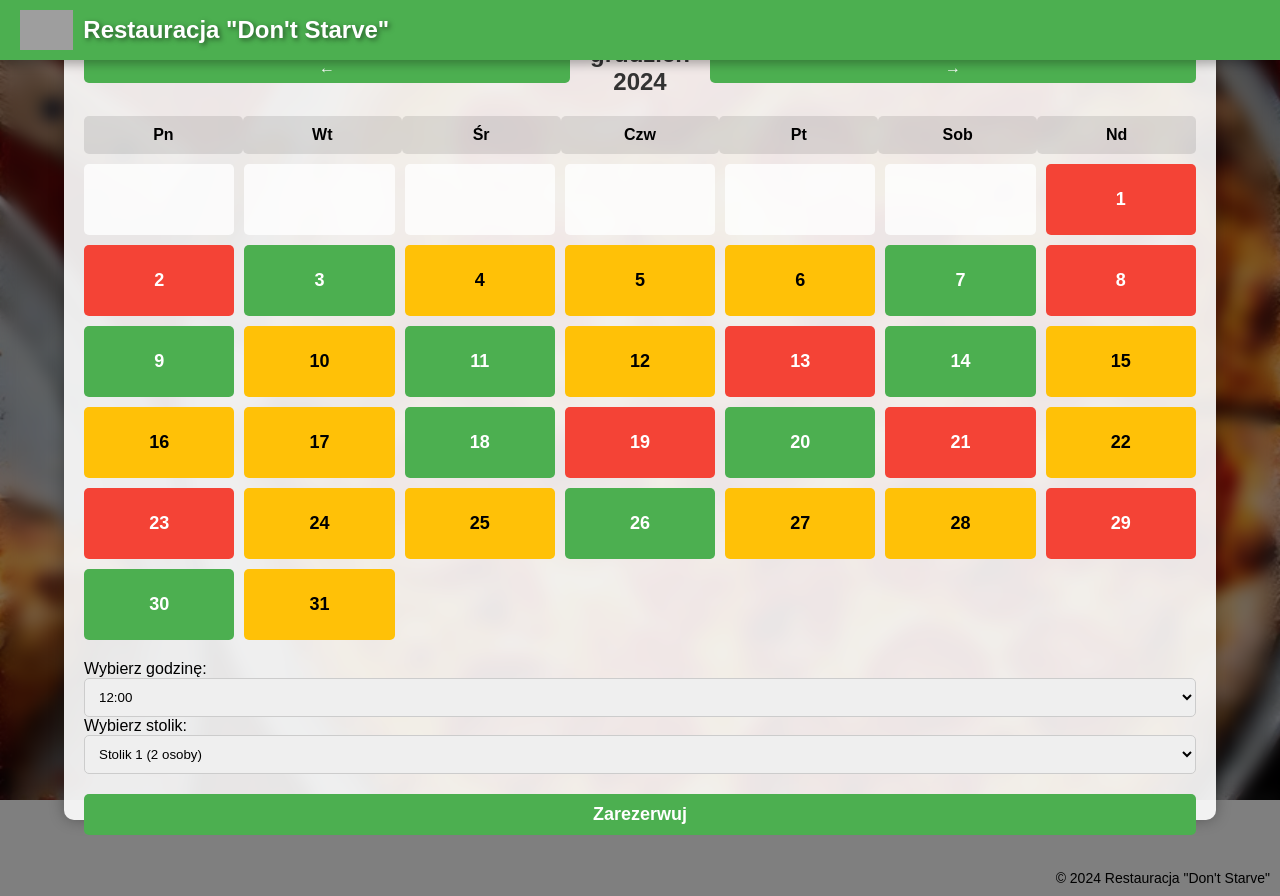
After one commit to Tancerka/Don-t-Starve, a Django app: page /reservation/ in a window 1280 px wide. The commit adds this page. Run offline with Django 5.2, Linux system fonts and the light colour scheme; grey boxes are pictures that could not be loaded.

Commit message:
strony w serwie są

```diff
--- a/DontStarve/app/templates/home.html
+++ b/DontStarve/app/templates/home.html
@@ -2,4 +2,9 @@
 {% block title %} DontStarve {% endblock %}
 {% block content %}
 <p>Strona główna</p>
+{% if username %}
+        <p>Witaj, {{ username }}!</p>
+    {% else %}
+        <p>Witaj, niezalogowany użytkowniku!</p>
+{% endif %}
 {% endblock %}
--- /dev/null
+++ b/DontStarve/app/templates/resto/reservation.html
@@ -0,0 +1,275 @@
+{% load static %}
+<!DOCTYPE html>
+<html lang="pl">
+<head>
+    <meta charset="UTF-8">
+    <meta name="viewport" content="width=device-width, initial-scale=1.0">
+    <title>Rezerwacja - Don't Starve</title>
+    <link rel="stylesheet" href="{% static 'style.css' %}">
+    <style>
+        /* Dodatkowe style dla kalendarza */
+        body {
+            margin: 0;
+            padding: 0;
+            display: flex;
+            flex-direction: column;
+            align-items: center;
+            justify-content: flex-start;
+            min-height: 100vh;
+            font-family: Arial, sans-serif;
+        }
+
+        #calendar-container {
+            width: 90%;
+            max-width: 1200px;
+            height: 100vh;
+            background-color: rgba(255, 255, 255, 0.9);
+            padding: 20px;
+            border-radius: 10px;
+            box-shadow: 0 0 15px rgba(0, 0, 0, 0.3);
+            margin: 20px 0;
+            display: flex;
+            flex-direction: column;
+            justify-content: flex-start;
+        }
+
+        .calendar-header {
+            display: flex;
+            justify-content: center;
+            align-items: center;
+            margin-bottom: 20px;
+        }
+
+            .calendar-header h2 {
+                color: #333;
+                font-size: 24px;
+                text-align: center;
+                margin: 0 20px;
+            }
+
+        .arrow {
+            background-color: #4CAF50;
+            color: #fff;
+            border: none;
+            padding: 5px 10px;
+            cursor: pointer;
+            border-radius: 5px;
+            font-size: 16px;
+            height: 30px;
+        }
+
+            .arrow:hover {
+                background-color: #45a049;
+            }
+
+        .days-of-week {
+            display: grid;
+            grid-template-columns: repeat(7, 1fr);
+            text-align: center;
+            font-weight: bold;
+            margin-bottom: 10px;
+        }
+
+            .days-of-week div {
+                padding: 10px 0;
+                background-color: rgba(0, 0, 0, 0.1);
+                border-radius: 5px;
+            }
+
+        .calendar-grid {
+            display: grid;
+            grid-template-columns: repeat(7, 1fr);
+            gap: 10px;
+            flex-grow: 1;
+        }
+
+        .day {
+            padding: 25px;
+            text-align: center;
+            border-radius: 5px;
+            cursor: pointer;
+            font-weight: bold;
+            background-color: rgba(255, 255, 255, 0.8);
+            font-size: 18px;
+        }
+
+            .day[data-availability="available"] {
+                background-color: #4CAF50; /* Zielony - dostępny */
+                color: #fff;
+            }
+
+            .day[data-availability="partially"] {
+                background-color: #FFC107; /* Żółty - częściowo dostępny */
+            }
+
+            .day[data-availability="unavailable"] {
+                background-color: #F44336; /* Czerwony - niedostępny */
+                color: #fff;
+            }
+
+            .day:hover {
+                filter: brightness(0.9);
+                color: #fff;
+            }
+
+            .day.selected {
+                border: 2px solid #FF0000; /* Podświetlenie wybranego dnia */
+            }
+
+        .selection-container {
+            margin-top: 20px;
+        }
+
+        select {
+            width: 100%;
+            padding: 10px;
+            border-radius: 5px;
+            border: 1px solid #ccc;
+        }
+
+        .reserve-button {
+            margin-top: 20px;
+            padding: 10px 20px;
+            background-color: #4CAF50;
+            color: #fff;
+            border: none;
+            border-radius: 5px;
+            cursor: pointer;
+            font-size: 18px;
+            font-weight: bold;
+            width: 100%;
+        }
+
+            .reserve-button:hover {
+                background-color: #45a049;
+            }
+
+        footer {
+            margin-top: 20px;
+            width: 100%;
+            text-align: right;
+            padding: 10px;
+            font-size: 14px;
+        }
+    </style>
+</head>
+<body>
+    <!-- Pasek nawigacyjny -->
+    <div class="navbar">
+        <div class="logo">
+            <img src="{% static 'logo.png' %}" alt="Logo" id="logo">
+            <div class="title">
+                <h1>Restauracja "Don't Starve"</h1>
+            </div>
+        </div>
+    </div>
+
+    <!-- Kalendarz -->
+    <main id="calendar-container">
+        <div id="calendar">
+            <div class="calendar-header">
+                <button class="arrow" id="prev-month">&#8592;</button>
+                <h2 id="month-year"></h2>
+                <button class="arrow" id="next-month">&#8594;</button>
+            </div>
+
+            <div class="days-of-week">
+                <div>Pn</div>
+                <div>Wt</div>
+                <div>Śr</div>
+                <div>Czw</div>
+                <div>Pt</div>
+                <div>Sob</div>
+                <div>Nd</div>
+            </div>
+
+            <div id="calendar-grid" class="calendar-grid"></div>
+        </div>
+
+        <!-- Wybór godziny, stolika i przycisk -->
+        <div class="selection-container">
+            <label for="time">Wybierz godzinę:</label>
+            <select id="time">
+                <option value="12:00">12:00</option>
+                <option value="13:00">13:00</option>
+                <option value="14:00">14:00</option>
+                <option value="15:00">15:00</option>
+                <option value="16:00">16:00</option>
+                <option value="17:00">17:00</option>
+                <option value="18:00">18:00</option>
+                <option value="19:00">19:00</option>
+                <option value="20:00">20:00</option>
+            </select>
+
+            <label for="table">Wybierz stolik:</label>
+            <select id="table">
+                <option value="stolik1">Stolik 1 (2 osoby)</option>
+                <option value="stolik2">Stolik 2 (4 osoby)</option>
+                <option value="stolik3">Stolik 3 (6 osób)</option>
+                <option value="stolik4">Stolik 4 (8 osób)</option>
+                <option value="stolik5">Stolik 5 (10 osób)</option>
+                <option value="stolik6">Stolik 6 (12 osób)</option>
+            </select>
+
+            <!-- Przycisk rezerwacji -->
+            <button class="reserve-button" id="reserve-button">Zarezerwuj</button> <!-- potrzebna implementacja python - sprawdź dostępność i dodaj datę do bazy danych-->
+        </div>
+    </main>
+
+    <footer>
+        <p>&copy; 2024 Restauracja "Don't Starve"</p>
+    </footer>
+
+    <script>
+        const calendarGrid = document.getElementById('calendar-grid');
+        const monthYear = document.getElementById('month-year');
+        let currentDate = new Date();
+
+        function generateCalendar(date) {
+            const year = date.getFullYear();
+            const month = date.getMonth();
+            const firstDay = new Date(year, month, 1).getDay();
+            const daysInMonth = new Date(year, month + 1, 0).getDate();
+
+            calendarGrid.innerHTML = '';
+            monthYear.textContent = `${date.toLocaleString('pl-PL', { month: 'long' })} ${year}`;
+
+            for (let i = 0; i < (firstDay === 0 ? 6 : firstDay - 1); i++) {
+                const emptyDiv = document.createElement('div');
+                emptyDiv.classList.add('day', 'empty');
+                calendarGrid.appendChild(emptyDiv);
+            }
+
+            for (let day = 1; day <= daysInMonth; day++) {
+                const dayDiv = document.createElement('div');
+                dayDiv.classList.add('day');
+                dayDiv.textContent = day;
+
+                const availability = ["available", "partially", "unavailable"][ //aktualnie jest to losowe czy data jest dostępna czy nie
+                    Math.floor(Math.random() * 3)
+                ];
+                dayDiv.setAttribute("data-availability", availability);
+
+                dayDiv.addEventListener('click', () => {
+                    dayDiv.classList.toggle('selected');
+                });
+
+                calendarGrid.appendChild(dayDiv);
+            }
+        }
+
+        document.getElementById('prev-month').addEventListener('click', () => {
+            currentDate.setMonth(currentDate.getMonth() - 1);
+            generateCalendar(currentDate);
+        });
+
+        document.getElementById('next-month').addEventListener('click', () => {
+            currentDate.setMonth(currentDate.getMonth() + 1);
+            generateCalendar(currentDate);
+        });
+
+        // Initial calendar generation
+        generateCalendar(currentDate);
+    </script>
+</body>
+</html>
--- a/DontStarve/app/urls.py
+++ b/DontStarve/app/urls.py
@@ -5,5 +5,10 @@ from django.contrib.auth.views import LogoutView
 urlpatterns = [
     path("", views.home, name="home"),
     path("login/",views.logowanie, name="login"),
+    path("logout/",views.logowanie, name="logout"),
+    path("login2/",views.login, name="login"),
+    path("register/",views.register, name="login"),
+    path("reservation/",views.reservation, name="login"),
+    path("main/",views.main, name="login"),
     path('logout/', LogoutView.as_view(), name='logout')
 ]
--- a/DontStarve/app/views.py
+++ b/DontStarve/app/views.py
@@ -5,7 +5,11 @@ from django.contrib.auth import authenticate, login
 # Create your views here.
 
 def home(request):
-    return render(request, "home.html")
+    if request.user.is_authenticated:
+        username = request.user.username  # Pobierz nazwę użytkownika
+    else:
+        username = None  # Brak zalogowanego użytkownika
+    return render(request, "home.html",{'username': username})
 
 def logowanie(request):
     if request.method == 'POST':
@@ -18,3 +22,33 @@ def logowanie(request):
         form = CustomLoginForm()
 
     return render(request, "resto/index.html", {'form': form})
+
+def main(request):
+    if request.user.is_authenticated:
+        username = request.user.username  # Pobierz nazwę użytkownika
+    else:
+        username = None  # Brak zalogowanego użytkownika
+    return render(request, "resto/main.html",{'username': username})
+
+def login(request):
+    if request.user.is_authenticated:
+        username = request.user.username  # Pobierz nazwę użytkownika
+    else:
+        username = None  # Brak zalogowanego użytkownika
+    return render(request, "resto/login.html",{'username': username})
+
+
+def register(request):
+    if request.user.is_authenticated:
+        username = request.user.username  # Pobierz nazwę użytkownika
+    else:
+        username = None  # Brak zalogowanego użytkownika
+    return render(request, "resto/register.html",{'username': username})
+
+
+def reservation(request):
+    if request.user.is_authenticated:
+        username = request.user.username  # Pobierz nazwę użytkownika
+    else:
+        username = None  # Brak zalogowanego użytkownika
+    return render(request, "resto/reservation.html",{'username': username})
```
Also changed, not shown: DontStarve/app/logowanie/form.py (added, +36 -0 lines), DontStarve/app/static/stylemain.css (added, +137 -0 lines), DontStarve/app/templates/resto/index.html (+19 -2 lines), DontStarve/app/templates/resto/login.html (added, +36 -0 lines), DontStarve/app/templates/resto/main.html (added, +65 -0 lines), DontStarve/app/templates/resto/register.html (added, +38 -0 lines).
